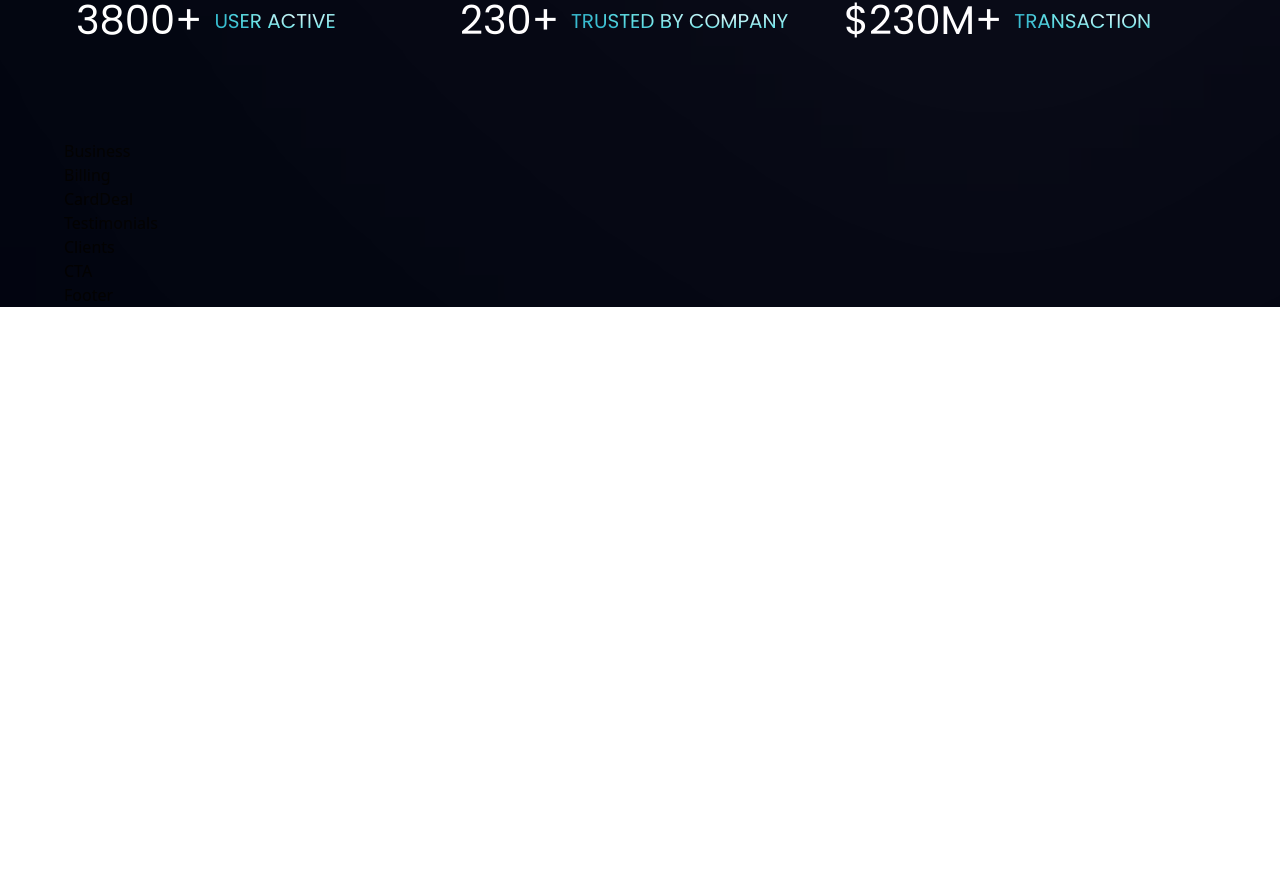
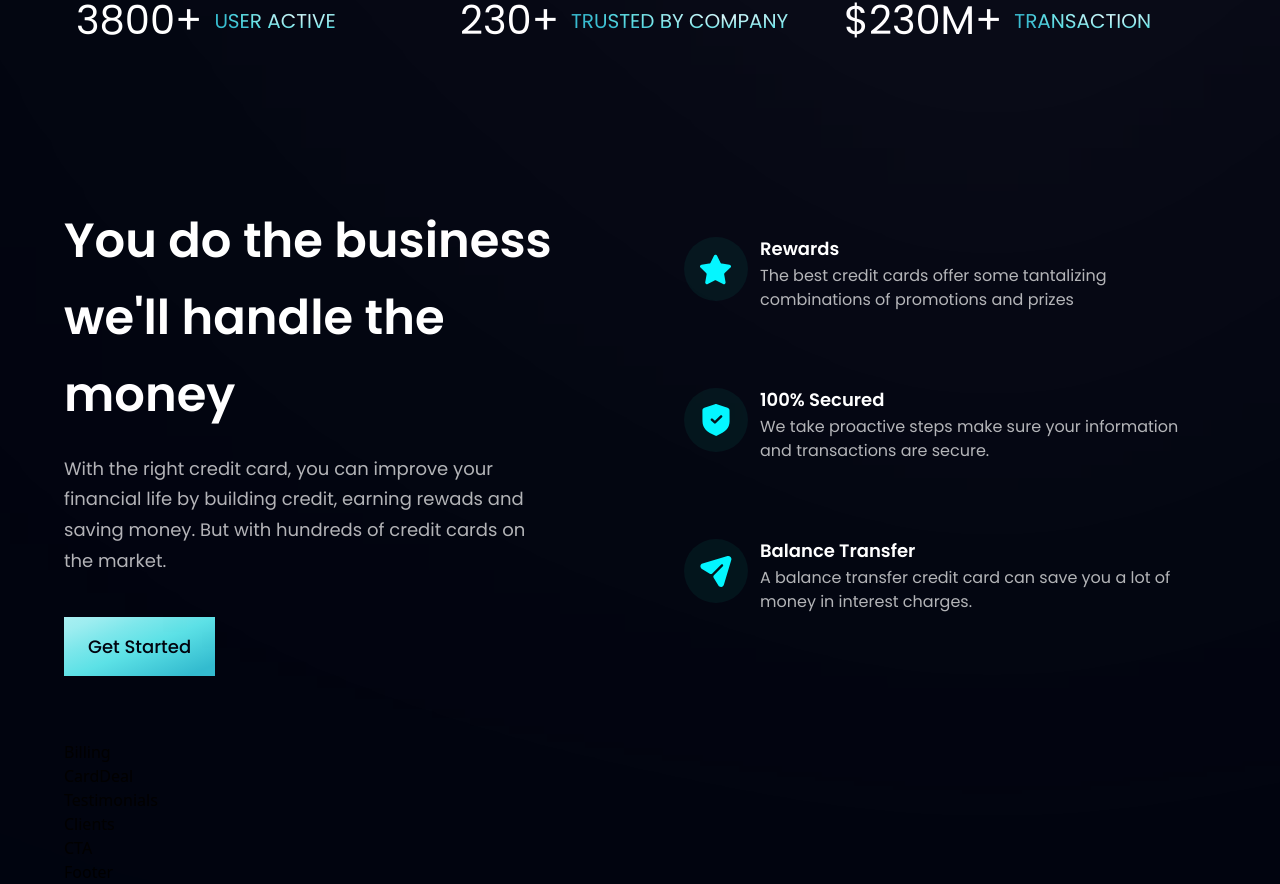
Before and after one commit to abdullahshah02/hoo-bank, a React (Vite) app: page / in a window 1280 px wide. Shown: the part 806-1690 px from the top of the page. Before the commit the page ends 1113 px from the top, so only its background shows below. Built offline with nearby package versions, Linux system fonts and the light colour scheme.

Commit message:
added business section

```diff
--- a/src/components/Business.jsx
+++ b/src/components/Business.jsx
@@ -1,8 +1,43 @@
 import React from 'react'
+import styles, { layout } from '../styles'
+import { features } from '../constants'
+import Button from './Button'
+
+const FeatureCard = ({title, content, icon, index}) => {
+  return (
+    <div className={`flex flex-row p-6 rounded-[20px] ${index !== features-length - 1 ? 'mb-6' : 'mb-0'} feature-card`}>
+      <div className={`w-[64px] h-[64px] rounded-full ${styles.flexCenter} bg-dimBlue`}>
+        <img src={icon} alt='icon' className='w-[50%] h-[50%] object-contain' />
+      </div>
+
+      <div className='flex-1 flex flex-col ml-3'>
+        <h4 className='font-poppins font-semibold text-white text-[18px] leading-[23px] mb-1'>
+          {title}
+        </h4>
+        <p className='font-poppins font-normal text-dimWhite text-[16px] leading-[24px] mb-1'>
+          {content}
+        </p>
+      </div>
+    </div>
+  )
+}
+
 
 const Business = () => {
   return (
-    <div>Business</div>
+    <section id='features' className={layout.section}>
+      <div className={layout.sectionInfo}>
+        <h2 className={`${styles.heading2}`}>You do the business <br className='sm:block hidden' /> we'll handle the money</h2>
+        <p className={`${styles.paragraph} max-w-[470px] mt-5`}>With the right credit card, you can improve your financial life by building credit, earning rewads and saving money. But with hundreds of credit cards on the market.</p>
+        <Button styles='mt-10'/>
+      </div>
+
+      <div className={`${layout.sectionImg} flex-col`}>
+        {features.map((feature, index) => (
+          <FeatureCard key={feature.id} {...feature} index={index} />
+        ))}
+      </div>
+    </section>
   )
 }
 
--- a/src/components/Button.jsx
+++ b/src/components/Button.jsx
@@ -1,8 +1,10 @@
 import React from 'react'
 
-const Button = () => {
+const Button = ({ styles }) => {
   return (
-    <div>Button</div>
+    <button type='button' className={`py-4 px-6 bg-blue-gradient font-poppins font-medium text-[18px] text-primary outline-none ${styles}`}>
+      Get Started
+    </button>
   )
 }
 
```
